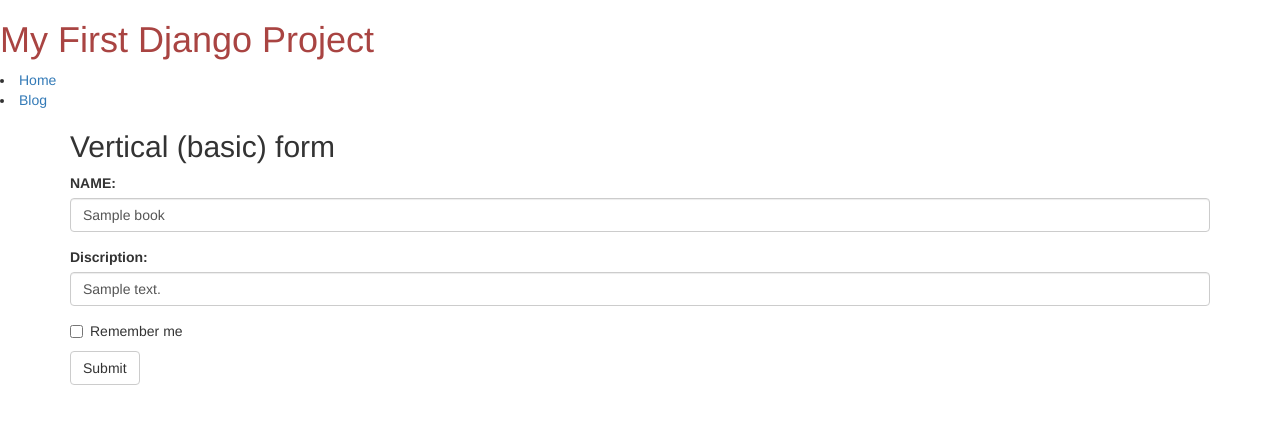
After one commit to md-reyad/my-first-django-project, a Django app: page /polls/edit/1 in a window 1280 px wide. The commit adds this page. Shown: the top 424 px of the page. Run offline with Django 3.2, Linux system fonts and the light colour scheme; tables that the repository leaves empty hold one stand-in row (values such as "Sample post"); some libraries are stand-ins or nearby versions.

Commit message:
crud complete

```diff
--- /dev/null
+++ b/polls/templates/html/edit.html
@@ -0,0 +1,25 @@
+{% extends "./base.html" %}
+
+
+{% block content %}
+     <li><a href="/">Home</a></li>
+            <li><a href="polls/update/{{ book.id }}">Blog</a></li>
+
+<div class="container">
+  <h2>Vertical (basic) form</h2>
+  <form action="/polls/update/{{ book.id }}" method="POST">
+      {% csrf_token %}
+    <div class="form-group">
+      <label for="email">NAME:</label>
+      <input type="text" class="form-control" id="email" placeholder="Enter email" value="{{ book.title }}" name="title">
+    </div>
+    <div class="form-group">
+      <label for="pwd">Discription:</label>
+      <input type="text" class="form-control" id="pwd" placeholder="Enter Des" name="description" value="{{ book.description }}">
+    </div>
+    <div class="checkbox">
+      <label><input type="checkbox" name="remember"> Remember me</label>
+    </div>
+    <button type="submit" class="btn btn-default">Submit</button>
+  </form>
+{% endblock content %}
--- a/polls/urls.py
+++ b/polls/urls.py
@@ -6,5 +6,8 @@ urlpatterns = [
     path('form', views.index, name='index'),
     path('reyad', views.reyad, name='reyad'),
     path('list', views.list, name='list'),
+    path('edit/<id>', views.edit),
+    path('update/<id>', views.update),
+
     # path('saveItem', views.saveItem, name='saveItem'),
 ]
--- a/polls/views.py
+++ b/polls/views.py
@@ -1,6 +1,9 @@
 from django.shortcuts import render
 from django.http import HttpResponse
 from polls.models import Book
+from django.shortcuts import redirect
+from django.contrib import messages
+
 
 # Create your views here.
 def hi(request):
@@ -20,7 +23,8 @@ def index(request):
             'description': description,
         }
         # print("::::::::---- this wase title '%s' des is %s " % (name,description) )
-        return render(request, "html/index.html",context= context)
+        messages.add_message(request, messages.SUCCESS, 'Success Your data insert successfully!!')
+        return redirect('list')
 
 
 def about(r):
@@ -32,11 +36,28 @@ def reyad(r):
 
 
 def list(request):
-    book = Book.objects.all()
+    book = Book.objects.raw('select * from polls_book ORDER  by id DESC ')
     context={
         'book':book
     }
     return render(request,"html/list.html",context= context)
+
+
+def edit(request, id):
+    book = Book.objects.get(id=id)
+    context={
+        'book':book
+    }
+    return render(request,"html/edit.html",context= context)
+
+
+def update(request, id):
+    book = Book.objects.get(id=id)
+    book.title=request.POST['title']
+    book.description=request.POST['description']
+    book.save()
+    messages.add_message(request, messages.SUCCESS,"Data Update successfully")
+    return redirect('list')
 # def saveItem(request):
 #     name = status = request.GET('status')
 #     return HttpResponse("save done")
--- a/requirment.txt
+++ b/requirment.txt
@@ -1,5 +1,4 @@
 Django==2.0
-modern-package-template==1.0
 Paste==2.0.3
 PasteDeploy==1.5.2
 PasteScript==2.0.2
```
Also changed, not shown: polls/templates/html/list.html (+14 -0 lines).
